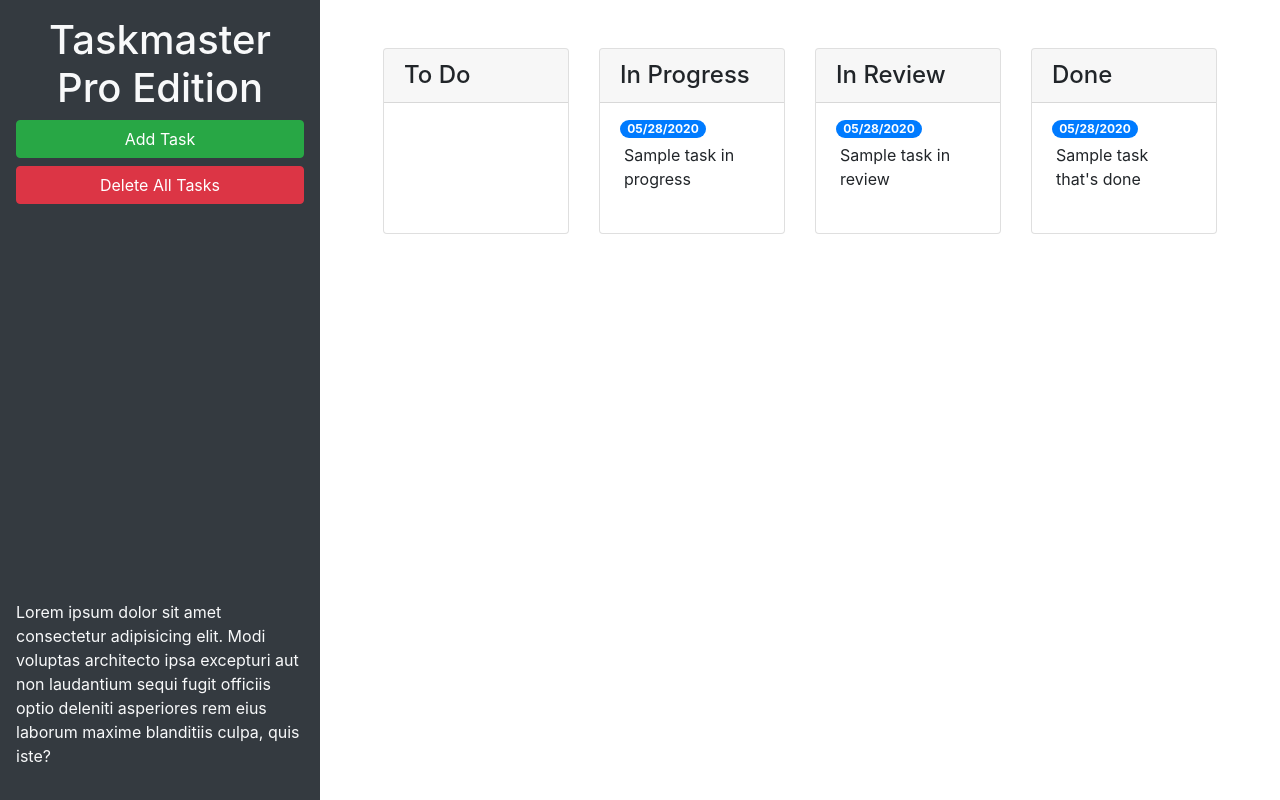
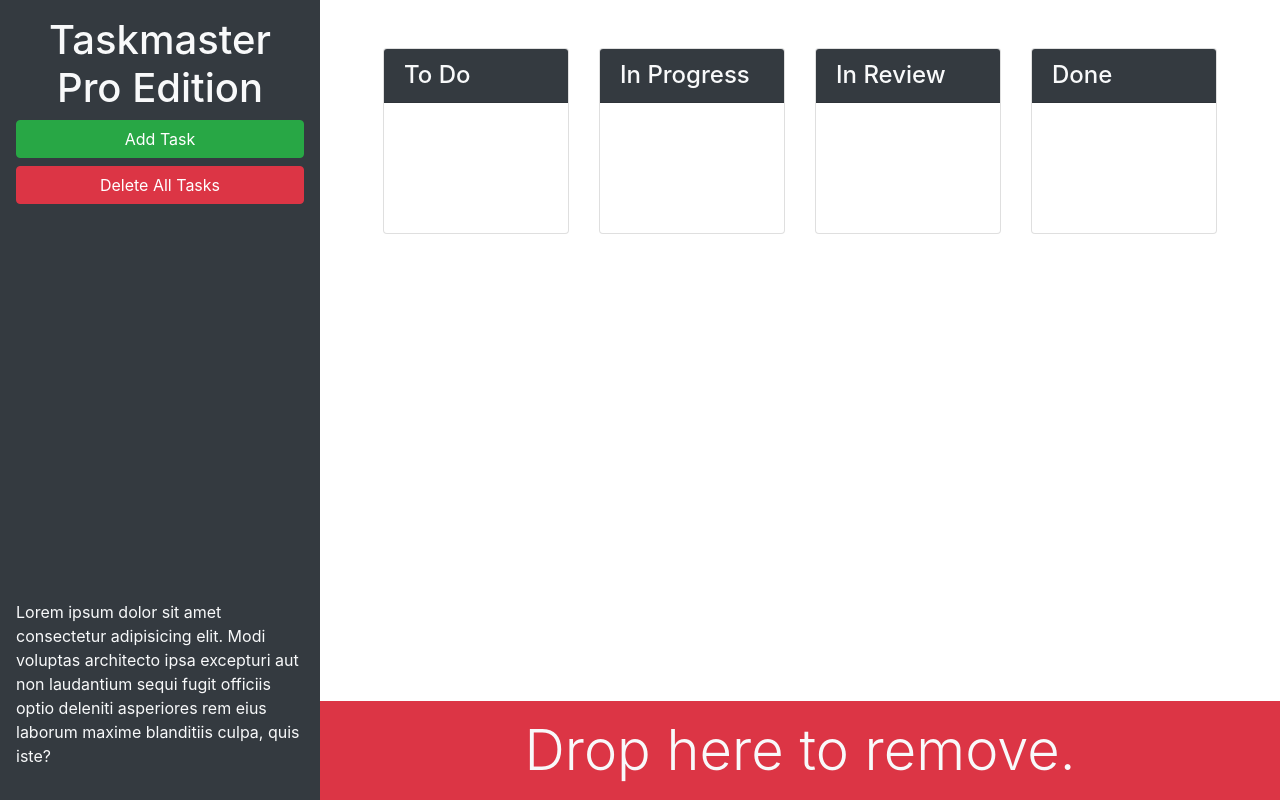
Before and after one commit to leandromichelena/taskmaster-pro, a plain HTML site: page index.html in a window 1280 px wide. Drawn offline with nearby package versions, Linux system fonts and the light colour scheme.

Commit message:
Added more bootstrap classes to match the mockup

```diff
--- a/index.html
+++ b/index.html
@@ -13,23 +13,23 @@
 <body>
 
   <div class="row min-vh-100 no-gutters">
-    <header class="col-12 col-lg-3 bg-dark text-light d-flex flex-column p-4 p-lg-3">
+    <header class="col-12 col-lg-3 bg-dark text-light d-flex flex-column p-4 p-lg-3 sticky-top">
       <h1 class="text-center">Taskmaster Pro Edition</h1>
       <button id="create-task" class="btn btn-block btn-success" data-toggle="modal" data-target="#task-form-modal">Add
         Task</button>
       <button id="remove-tasks" class="btn btn-block btn-danger">Delete All Tasks</button>
-      <p class="mt-auto">Lorem ipsum dolor sit amet consectetur adipisicing elit. Modi voluptas architecto ipsa
+      <p class="mt-auto d-none d-lg-block">Lorem ipsum dolor sit amet consectetur adipisicing elit. Modi voluptas architecto ipsa
         excepturi aut non
         laudantium sequi fugit officiis optio deleniti asperiores rem eius laborum maxime blanditiis culpa, quis iste?
       </p>
     </header>
 
-    <main class="col-12 col-lg-9">
+    <main class="col-12 col-lg-9 d-flex flex-column">
       <div class="m-5 row justify-content-around">
         <!-- To do start -->
         <div class="col-12 col-md-6 col-xl-3 mb-3">
           <div class="card">
-            <h4 class="card-header">To Do</h4>
+            <h4 class="card-header bg-dark text-light">To Do</h4>
             <ul id="list-toDo" class="list-group list-group-flush"> </ul>
           </div>
         </div>
@@ -37,42 +37,32 @@
         <!-- In progress start -->
         <div class="col-12 col-md-6 col-xl-3 mb-3">
           <div class="card">
-            <h4 class="card-header">In Progress</h4>
-            <ul id="list-inProgress" class="list-group list-group-flush">
-              <li class="list-group-item">
-                <span class="badge badge-primary badge-pill">05/28/2020</span>
-                <p class="m-1">Sample task in progress</p>
-              </li>
-            </ul>
+            <h4 class="card-header bg-dark text-light">In Progress</h4>
+            <ul id="list-inProgress" class="list-group list-group-flush"> </ul>
           </div>
         </div>
         <!-- In progress end -->
         <!-- in review start -->
         <div class="col-12 col-md-6 col-xl-3 mb-3">
           <div class="card">
-            <h4 class="card-header">In Review</h4>
-            <ul id="list-inReview" class="list-group list-group-flush">
-              <li class="list-group-item">
-                <span class="badge badge-primary badge-pill">05/28/2020</span>
-                <p class="m-1">Sample task in review</p>
-              </li>
-            </ul>
+            <h4 class="card-header bg-dark text-light">In Review</h4>
+            <ul id="list-inReview" class="list-group list-group-flush"> </ul>
           </div>
         </div>
         <!-- in review end -->
         <!-- done start -->
         <div class="col-12 col-md-6 col-xl-3 mb-3">
           <div class="card">
-            <h4 class="card-header">Done</h4>
-            <ul id="list-done" class="list-group list-group-flush">
-              <li class="list-group-item">
-                <span class="badge badge-primary badge-pill">05/28/2020</span>
-                <p class="m-1">Sample task that's done</p>
-              </li>
-            </ul>
+            <h4 class="card-header bg-dark text-light">Done</h4>
+            <ul id="list-done" class="list-group list-group-flush"> </ul>
           </div>
         </div>
         <!-- done end -->
+      </div>
+      <div class="mt-auto" id="trash">
+        <div class="w-100 bg-danger p-3 text-center text-light display-4">
+          Drop here to remove.
+        </div>
       </div>
     </main>
   </div>
```
